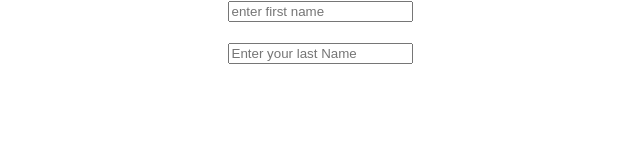
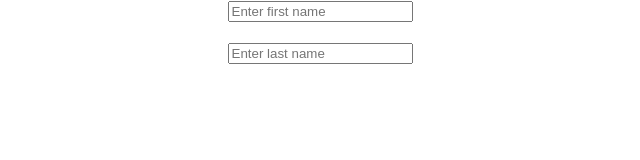
Before and after one commit to Shivani2810/FormsUsingReact, a React (Create React App) app: page / in a window 1280 px wide. Shown: the top 160 px of the page, without its empty margins (320-960 px from the left). Built offline with nearby package versions, Linux system fonts and the light colour scheme.

Commit message:
Implement controlled form using single state object with dynamic input handler

```diff
--- a/src/App.js
+++ b/src/App.js
@@ -5,49 +5,95 @@ import { useState } from 'react';
 function App() {
 
 
-  const [firstName,setFirstName]=useState("");
-  const [lastName,setLastName]=useState("");
+  // const [firstName,setFirstName]=useState("");
+  // const [lastName,setLastName]=useState("");
 
-  console.log(firstName);
-  console.log(lastName);
-  function firstNameChangeHandler(event)
-      {
-        //  console.log(event.target.value);
-        // console.log(event.target);
-        setFirstName(event.target.value)
+  // console.log(firstName);
+  // console.log(lastName);
+  // function firstNameChangeHandler(event)
+      // {
+      //   //  console.log(event.target.value);
+      //   // console.log(event.target);
+      //   setFirstName(event.target.value)
 
-      }
+      // }
 
-      function lastNameChangeHandler(event)
-      {
-      //  console.log(event.target.value)
-      setLastName(event.target.value);
-      }
-  return (
-    <div className="App">
+  //     function lastNameChangeHandler(event)
+  //     {
+  //     //  console.log(event.target.value)
+  //     setLastName(event.target.value);
+  //     }
 
-      <form>
-        {/* better control- controlled components */}
-        <input
-            type="text"
-            placeholder='enter first name'
-            value={firstName}
-            onChange={firstNameChangeHandler}
-          />
+  // HANDLING STATES USING THE STATE OBJECT
+  // return (
+  //   <div className="App">
 
-    <br></br>
-    <br></br>
+  //     <form>
+  //       {/* better control- controlled components */}
+  //       <input
+  //           type="text"
+  //           placeholder='enter first name'
+  //           value={firstName}
+  //           onChange={firstNameChangeHandler}
+  //         />
+
+  //   <br></br>
+  //   <br></br>
+
+  //     <input
+  //       type="text"
+  //       placeholder="Enter your last Name"
+  //       onChange={lastNameChangeHandler}
+  //       />
+
+  //     </form>
+
+  //   </div>
+  // );
+
+
+
+const [formData, setFormData] = useState({
+  firstName: "",
+  lastName: ""
+});
+
+function changeHandler(event) {
+  setFormData((prevFormData) => {
+    return {
+      ...prevFormData,
+      [event.target.name]: event.target.value
+    };
+  });
+}
+
+return (
+  <div className="App">
+    <form>
+      <input
+        type="text"
+        placeholder="Enter first name"
+        value={formData.firstName}
+        onChange={changeHandler}
+        name="firstName"
+      />
+
+      <br /><br />
 
       <input
         type="text"
-        placeholder="Enter your last Name"
-        onChange={lastNameChangeHandler}
-        />
+        placeholder="Enter last name"
+        value={formData.lastName}
+        onChange={changeHandler}
+        name="lastName"
+      />
+    </form>
+  </div>
+);
 
-      </form>
 
-    </div>
-  );
+
+
 }
 
 export default App;
```
